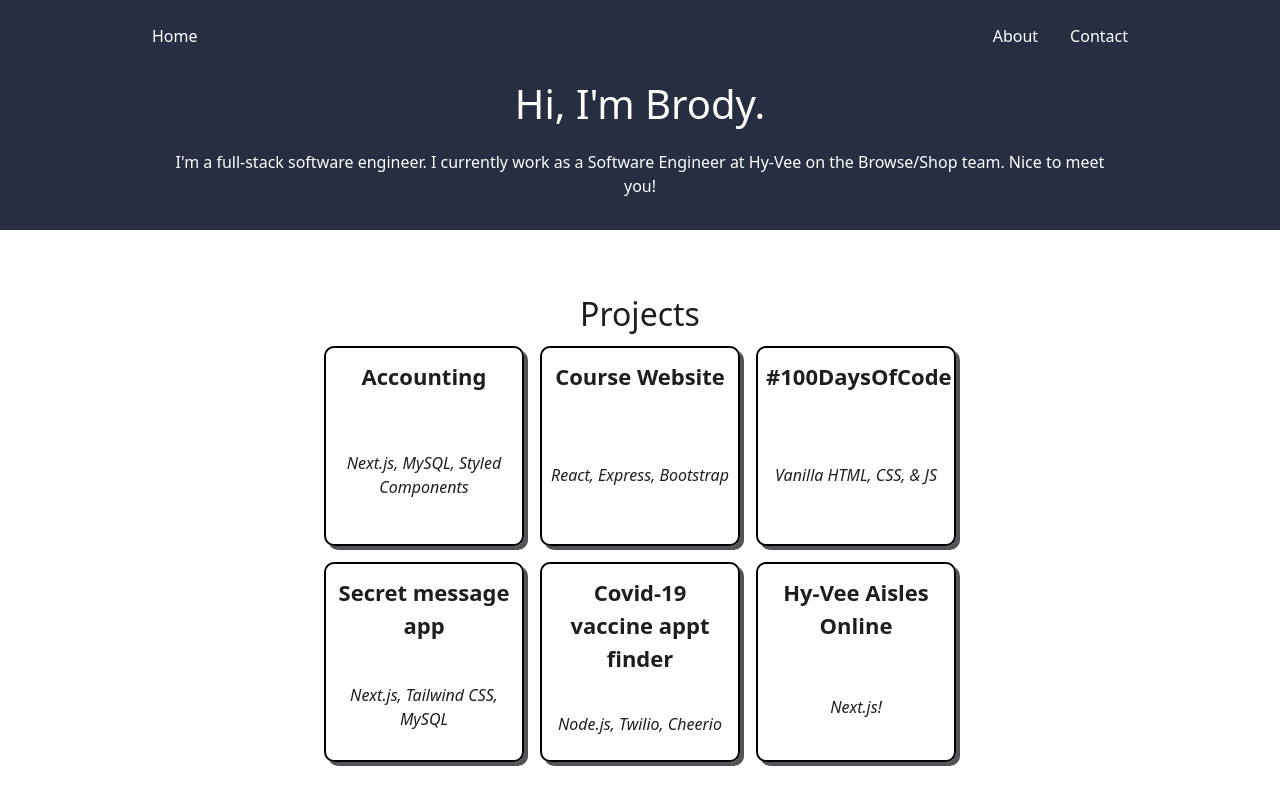
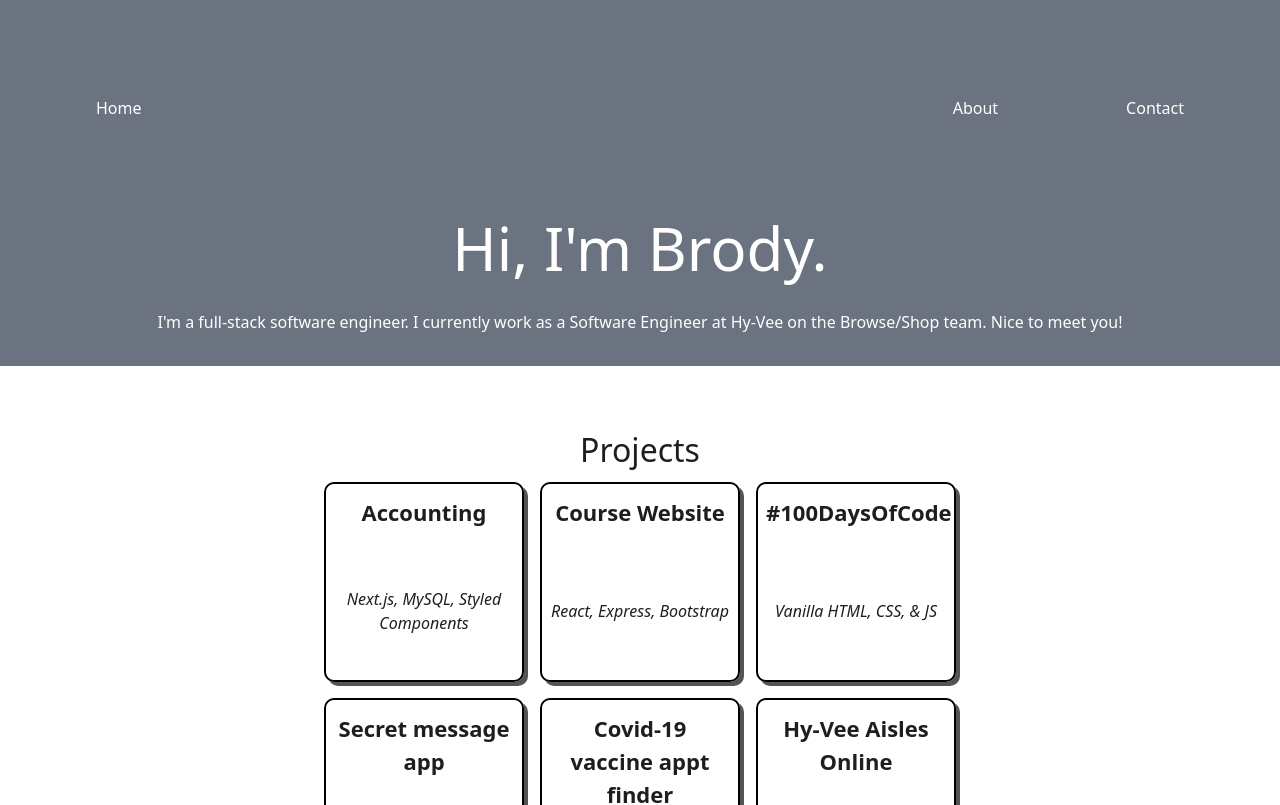
Before and after one commit to brodyd795/personal-site, a Next.js app: page / in a window 1280 px wide. Shown: the top 805 px of the page. Built offline with nearby package versions, Linux system fonts and the light colour scheme.

Commit message:
Migrate header to tw

```diff
--- a/components/header.tsx
+++ b/components/header.tsx
@@ -1,86 +1,38 @@
 import React, {FC} from 'react';
 
-import styled from 'styled-components';
 import Link from 'next/link';
-
-const StyledHeader = styled.div`
-	background-color: #272e41;
-	color: white;
-	width: 100%;
-	display: flex;
-	justify-content: center;
-`;
-
-const StyledTopBar = styled.div`
-	display: flex;
-	justify-content: flex-end;
-	padding: 8px;
-`;
-
-const StyledHero = styled.div``;
-
-const StyledLink = styled.a`
-	text-decoration: none;
-	padding: 16px;
-	border-bottom: 2px solid transparent;
-	transition: border 0.2s ease;
-	color: white;
-
-	:visited {
-		color: white;
-	}
-
-	:hover {
-		cursor: pointer;
-		border-bottom: 2px solid white;
-	}
-`;
-
-const StyledHomeLink = styled(StyledLink)`
-	margin-right: auto;
-`;
-
-const StyledH1 = styled.h1`
-	font-size: 40px;
-	text-align: center;
-`;
-
-const StyledDescription = styled.p`
-	text-align: center;
-	padding: 16px 32px 32px;
-`;
-
-const StyledHeaderInnerContainer = styled.div`
-	max-width: 1024px;
-	width: 100%;
-`;
 
 interface IHeaderProps {
 	headerText: string;
 	subHeaderText: string;
 }
 
+const linkStyles: string = 'p-16 transition duration-500 ease-in-out hover:border-gray-700 border-transparent border-b-2 hover:border-current';
+
 export const Header: FC<IHeaderProps> = ({
 	headerText,
 	subHeaderText
 }: IHeaderProps) => (
-	<StyledHeader>
-		<StyledHeaderInnerContainer>
-			<StyledTopBar>
-				<Link passHref href='/'>
-					<StyledHomeLink>Home</StyledHomeLink>
+	<header className='w-full text-white flex justify-center bg-gray-500'>
+		<div className='w-full'>
+			<nav className='p-8 flex justify-end'>
+				<Link href='/'>
+					{/* eslint-disable-next-line jsx-a11y/anchor-is-valid */}
+					<a className={`${linkStyles} mr-auto`}>Home</a>
 				</Link>
-				<Link passHref href='/about'>
-					<StyledLink>About</StyledLink>
+				<Link href='/about'>
+					{/* eslint-disable-next-line jsx-a11y/anchor-is-valid */}
+					<a className={linkStyles}>About</a>
 				</Link>
-				<Link passHref href='#contact'>
-					<StyledLink>Contact</StyledLink>
+				<Link href='#contact'>
+					{/* eslint-disable-next-line jsx-a11y/anchor-is-valid */}
+					<a className={linkStyles}>Contact</a>
 				</Link>
-			</StyledTopBar>
-			<StyledHero>
-				<StyledH1>{headerText}</StyledH1>
-				<StyledDescription>{subHeaderText}</StyledDescription>
-			</StyledHero>
-		</StyledHeaderInnerContainer>
-	</StyledHeader>
+			</nav>
+			<div>
+				<h1 className='text-center text-6xl'>{headerText}</h1>
+				<span className='text-center block m-8'>{subHeaderText}</span>
+			</div>
+		</div>
+	</header>
 );
```
